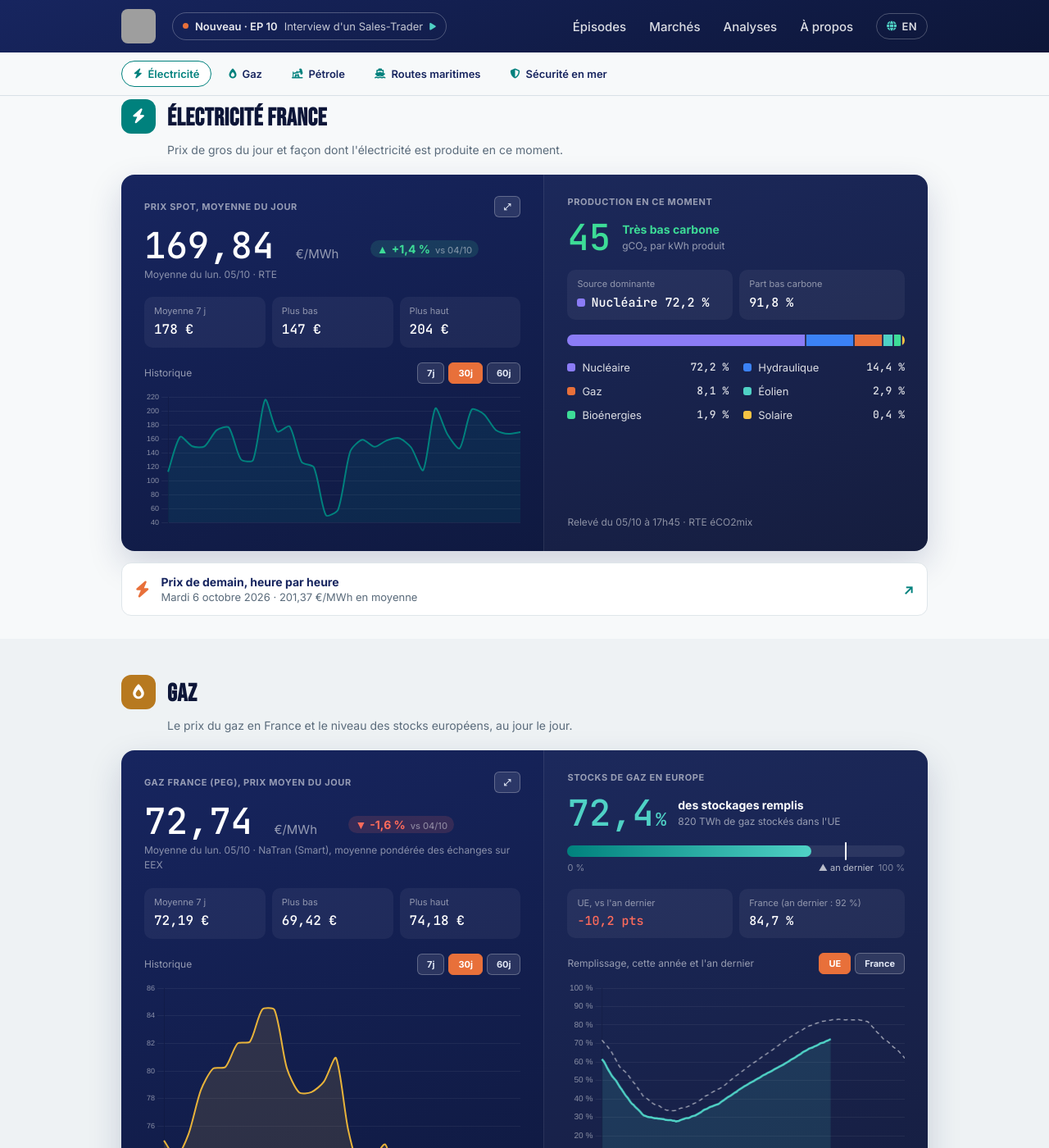
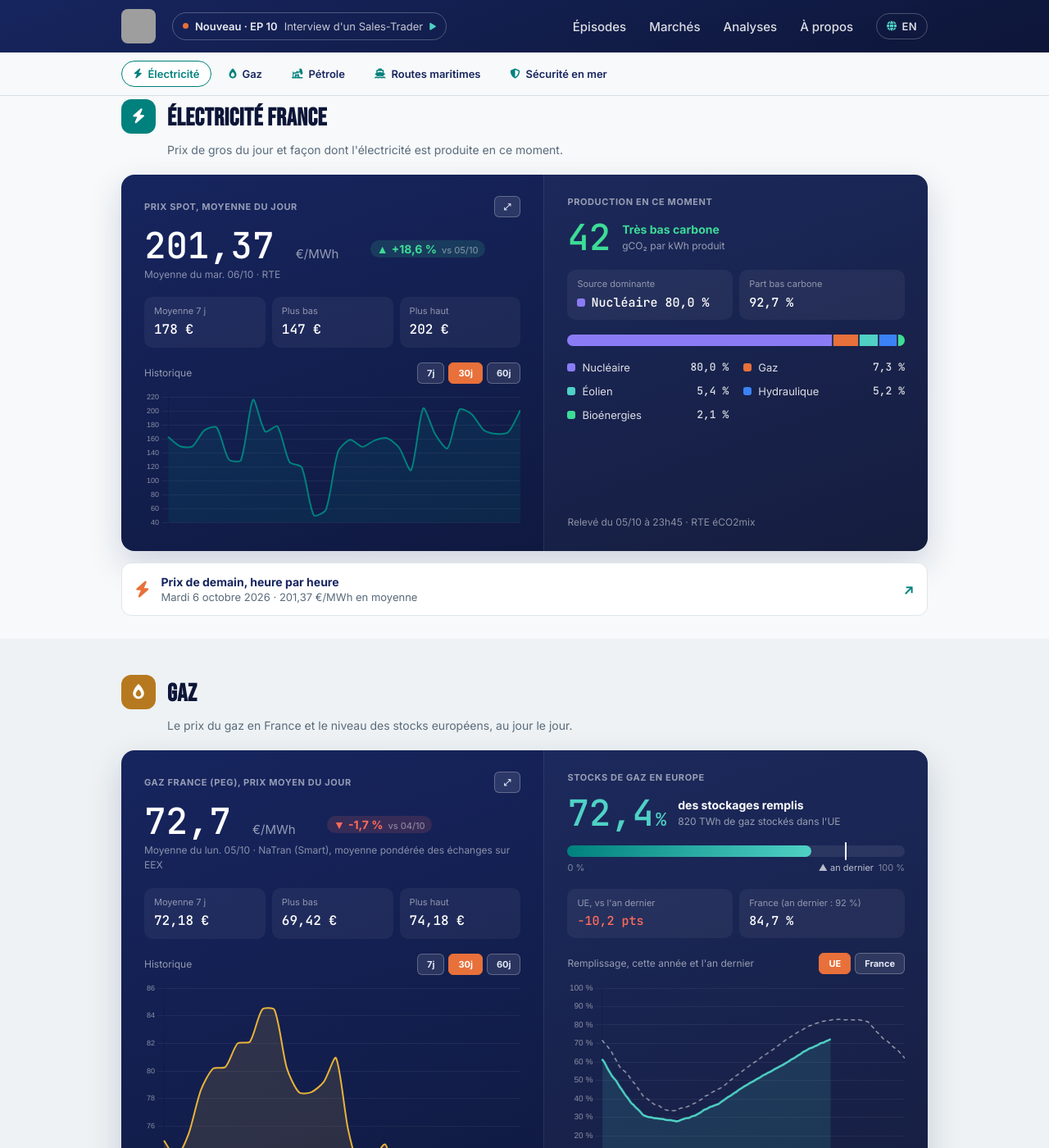
Before and after one commit to InsideEnergyMarkets/Inside-Energy-Markets, a Jekyll site: the page built from marches/index.html, in a window 1280 px wide and 1400 px high, scrolled down 383 px. Shown: the whole window at 82% size. Built offline with Jekyll 4.4.1, drawn with Linux system fonts in a browser that asks for light colours; some of the changed text lies outside the part shown; grey boxes are pictures that could not be loaded.

Commit message:
Mise à jour automatique des données marché

```diff
--- a/_data/fuel.json
+++ b/_data/fuel.json
@@ -1 +1 @@
-{"date":"2026-10-05","gazole":2.369,"e10":2.164,"stations":7343,"change_7d":{},"history":{"2026-09-30":{"gazole":2.38,"e10":2.163},"2026-10-01":{"gazole":2.374,"e10":2.16},"2026-10-02":{"gazole":2.373,"e10":2.16},"2026-10-03":{"gazole":2.372,"e10":2.163},"2026-10-04":{"gazole":2.373,"e10":2.168},"2026-10-05":{"gazole":2.369,"e10":2.164}}}
+{"date":"2026-10-06","gazole":2.367,"e10":2.159,"stations":7131,"change_7d":{},"history":{"2026-09-30":{"gazole":2.38,"e10":2.163},"2026-10-01":{"gazole":2.374,"e10":2.16},"2026-10-02":{"gazole":2.373,"e10":2.16},"2026-10-03":{"gazole":2.372,"e10":2.163},"2026-10-04":{"gazole":2.373,"e10":2.168},"2026-10-05":{"gazole":2.369,"e10":2.164},"2026-10-06":{"gazole":2.367,"e10":2.159}}}
--- a/_data/market.json
+++ b/_data/market.json
@@ -1,39 +1,39 @@
 {
-  "updated_at": "2026-10-05T18:10:36.883467Z",
+  "updated_at": "2026-10-06T00:11:07.589088Z",
   "brent": {
-    "price_usd": 100.93,
+    "price_usd": 100.24,
     "date": "2026-10-05",
     "unit": "USD/baril",
     "source": "OilPriceAPI",
-    "date_label": "Cours du lun. 05/10",
-    "date_label_en": "Price on Mon 05/10",
+    "date_label": "Dernier cours connu : lun. 05/10",
+    "date_label_en": "Last known price: Mon 05/10",
     "prev_value": 102.38,
     "prev_date": "2026-10-02",
-    "change_pct": -1.4
+    "change_pct": -2.1
   },
   "wti": {
-    "price_usd": 89.9,
+    "price_usd": 89.19,
     "date": "2026-10-05",
     "unit": "USD/baril",
     "source": "OilPriceAPI",
-    "date_label": "Cours du lun. 05/10",
-    "date_label_en": "Price on Mon 05/10"
+    "date_label": "Dernier cours connu : lun. 05/10",
+    "date_label_en": "Last known price: Mon 05/10"
   },
   "henry_hub": {
-    "price_usd_mmbtu": 3.05,
-    "date": "2026-10-05",
+    "price_usd_mmbtu": 3.07,
+    "date": "2026-10-06",
     "unit": "USD/MMBtu",
     "source": "OilPriceAPI",
-    "date_label": "Cours du lun. 05/10",
-    "date_label_en": "Price on Mon 05/10",
-    "price_eur_mwh": 9.29,
+    "date_label": "Cours du mar. 06/10",
+    "date_label_en": "Price on Tue 06/10",
+    "price_eur_mwh": 9.35,
     "usd_per_eur": 1.1204,
-    "prev_value": 9.21,
-    "prev_date": "2026-10-02",
-    "change_pct": 0.9
+    "prev_value": 9.29,
+    "prev_date": "2026-10-05",
+    "change_pct": 0.6
   },
   "peg": {
-    "price_eur_mwh": 72.74,
+    "price_eur_mwh": 72.7,
     "date": "2026-10-05",
     "unit": "EUR/MWh",
     "source": "NaTran",
@@ -41,38 +41,37 @@
     "date_label_en": "Average on Mon 05/10",
     "prev_value": 73.92,
     "prev_date": "2026-10-04",
-    "change_pct": -1.6
+    "change_pct": -1.7
   },
   "mix_france": {
-    "date_heure": "2026-10-05T17:45:00+00:00",
+    "date_heure": "2026-10-05T23:45:00+00:00",
     "shares": {
-      "nucleaire": 72.2,
-      "hydraulique": 14.4,
-      "gaz": 8.1,
-      "eolien": 2.9,
-      "bioenergies": 1.9,
-      "solaire": 0.4
+      "nucleaire": 80.0,
+      "gaz": 7.3,
+      "eolien": 5.4,
+      "hydraulique": 5.2,
+      "bioenergies": 2.1
     },
     "top_source": "nucleaire",
-    "top_share": 72.2,
-    "co2_intensity": 45
+    "top_share": 80.0,
+    "co2_intensity": 42
   },
   "spot_price_france": {
-    "price_eur_mwh": 169.84,
-    "date": "2026-10-05",
-    "date_label": "Moyenne du lun. 05/10",
-    "date_label_en": "Average for Mon 05/10",
+    "price_eur_mwh": 201.37,
+    "date": "2026-10-06",
+    "date_label": "Moyenne du mar. 06/10",
+    "date_label_en": "Average for Tue 06/10",
     "unit": "EUR/MWh, moyenne journalière",
     "source": "RTE",
-    "prev_value": 167.52,
-    "prev_date": "2026-10-04",
-    "change_pct": 1.4
+    "prev_value": 169.84,
+    "prev_date": "2026-10-05",
+    "change_pct": 18.6
   },
   "chokepoints": {
     "hormuz": {
       "portname": "Strait of Hormuz",
       "date": "2026-09-27",
-      "age_days": 8,
+      "age_days": 9,
       "period_start": "2026-09-23",
       "days_averaged": 5,
       "n_tanker": 1.6,
@@ -90,7 +89,7 @@
     "bab_el_mandeb": {
       "portname": "Bab el-Mandeb Strait",
       "date": "2026-09-27",
-      "age_days": 8,
+      "age_days": 9,
       "period_start": "2026-09-23",
       "days_averaged": 5,
       "n_tanker": 9.8,
@@ -108,7 +107,7 @@
     "malacca": {
       "portname": "Malacca Strait",
       "date": "2026-09-27",
-      "age_days": 8,
+      "age_days": 9,
       "period_start": "2026-09-23",
       "days_averaged": 5,
       "n_tanker": 71.6,
--- a/_data/market_history.json
+++ b/_data/market_history.json
@@ -1,11 +1,4 @@
 [
-  {
-    "date": "2026-08-06",
-    "spot_eur_mwh": 97.28,
-    "spot_source": "Energy-Charts / SMARD",
-    "peg_eur_mwh": 55.38,
-    "peg_source": "NaTran"
-  },
   {
     "date": "2026-08-07",
     "spot_eur_mwh": 106.26,
@@ -668,9 +661,24 @@
       "solaire": 0.4
     },
     "henry_hub_eur_mwh": 9.29,
-    "brent_usd": 100.93,
+    "brent_usd": 100.24,
     "brent_source": "OilPriceAPI",
-    "peg_eur_mwh": 72.74,
+    "peg_eur_mwh": 72.7,
     "peg_source": "NaTran"
+  },
+  {
+    "date": "2026-10-06",
+    "henry_hub_usd_mmbtu": 3.07,
+    "henry_hub_source": "OilPriceAPI",
+    "spot_eur_mwh": 201.37,
+    "spot_source": "RTE",
+    "mix_shares": {
+      "nucleaire": 80.0,
+      "gaz": 7.3,
+      "eolien": 5.4,
+      "hydraulique": 5.2,
+      "bioenergies": 2.1
+    },
+    "henry_hub_eur_mwh": 9.35
   }
 ]
--- a/_data/weekly_summary.json
+++ b/_data/weekly_summary.json
@@ -1,20 +1,20 @@
 {
-  "period_start": "2026-09-28",
-  "period_end": "2026-10-05",
+  "period_start": "2026-09-29",
+  "period_end": "2026-10-06",
   "brent": {
-    "start_usd": 105.92,
-    "end_usd": 100.93,
-    "change_pct": -4.7
+    "start_usd": 102.94,
+    "end_usd": 100.24,
+    "change_pct": -2.6
   },
   "spot_price": {
-    "avg_eur_mwh": 178.17,
+    "avg_eur_mwh": 177.85,
     "min_eur_mwh": 146.81,
-    "max_eur_mwh": 203.94,
+    "max_eur_mwh": 202.33,
     "days_count": 8
   },
   "mix": {
-    "nuclear_avg_share": 68.7,
-    "renewables_avg_share": 23.6,
+    "nuclear_avg_share": 70.0,
+    "renewables_avg_share": 22.3,
     "days_count": 8
   }
 }
```
Also changed, not shown: _data/day_ahead.json (+1 -1 lines).
